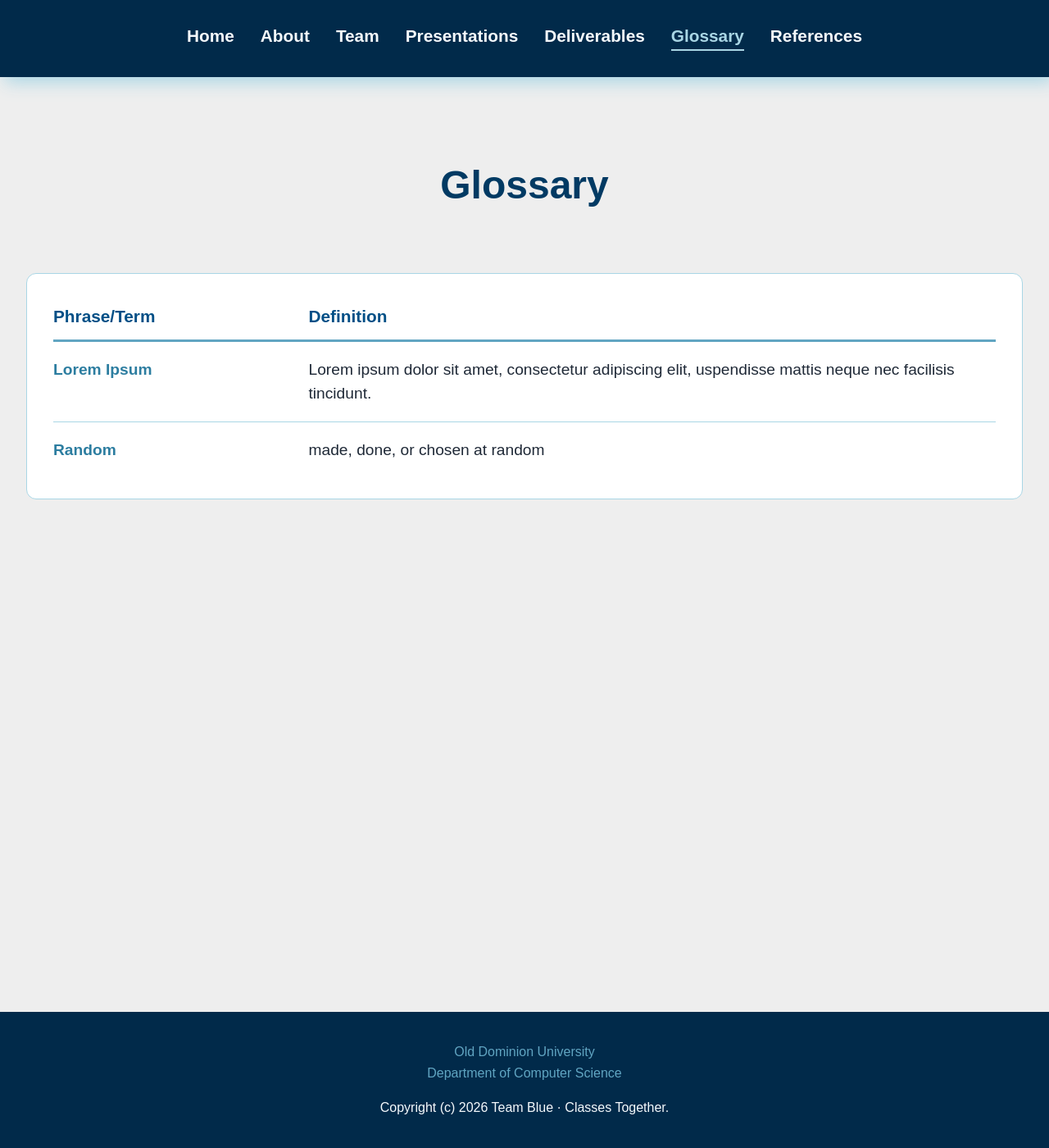
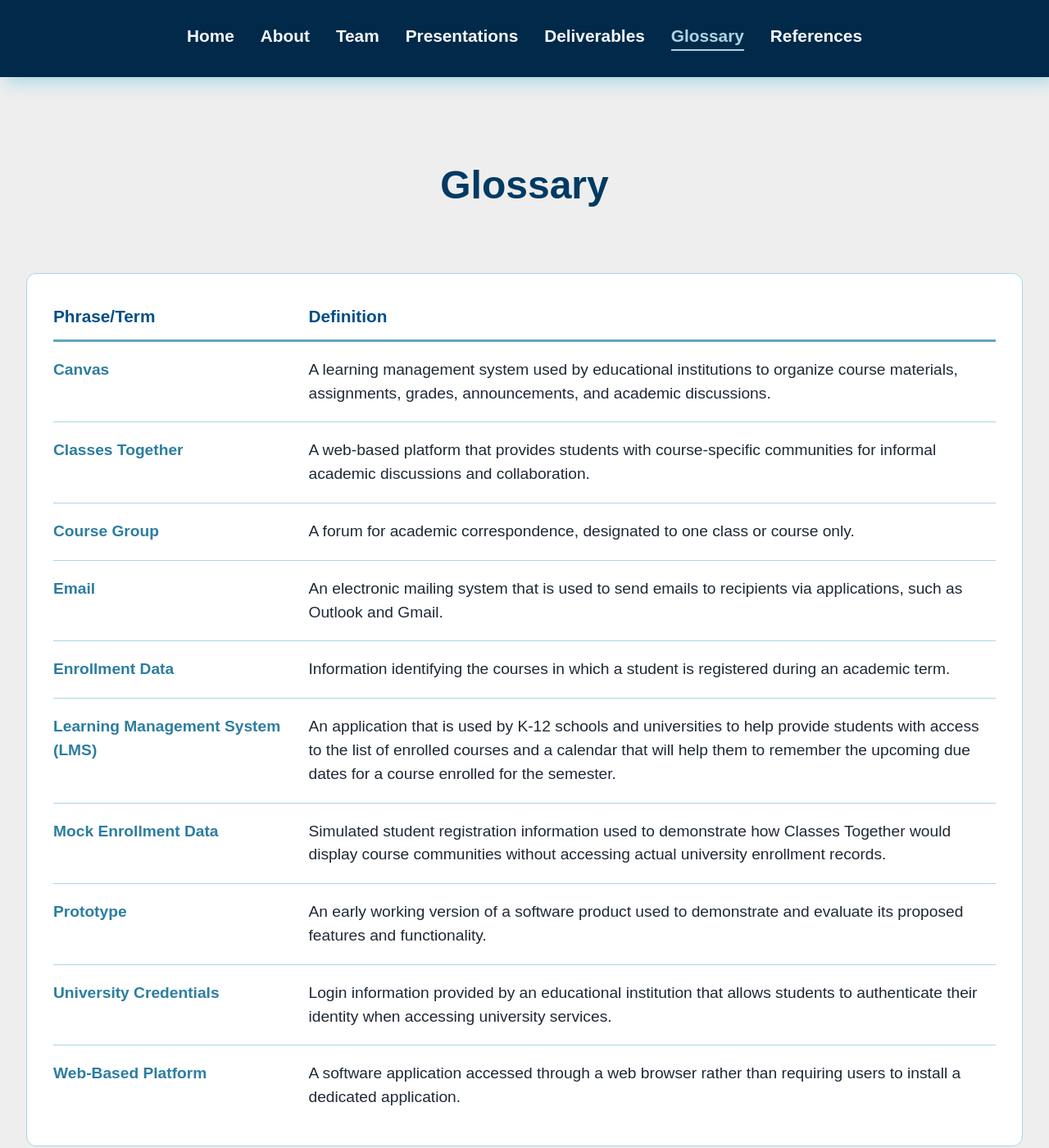
Before and after one commit to classes-together/classes-together.github.io, a Jekyll site: the page built from pages/glossary.html, in a window 1280 px wide and 1400 px high. Shown: the whole window at 82% size. Built offline with Jekyll 4.4.1, drawn with Linux system fonts in a browser that asks for light colours.

Commit message:
Updated glossary

```diff
--- a/_data/glossary.yml
+++ b/_data/glossary.yml
@@ -1,8 +1,45 @@
 terms:
-  - term: Random
+  - term: Canvas
     definition: >-
-      made, done, or chosen at random
+      A learning management system used by educational institutions to organize course materials, assignments, grades, announcements, and academic discussions.
 
-  - term: Lorem Ipsum
+
+  - term: Classes Together
     definition: >-
-      Lorem ipsum dolor sit amet, consectetur adipiscing elit, uspendisse mattis neque nec facilisis tincidunt.
+      A web-based platform that provides students with course-specific communities for informal academic discussions and collaboration.
+
+  - term: Course Group
+    definition: >-
+      A forum for academic correspondence, designated to one class or course only.
+
+  - term: Email
+    definition: >-
+      An electronic mailing system that is used to send emails to recipients via applications, such as Outlook and Gmail.
+
+
+  - term: Enrollment Data
+    definition: >-
+      Information identifying the courses in which a student is registered during an academic term.
+
+
+  - term: Learning Management System (LMS)
+    definition: >-
+      An application that is used by K-12 schools and universities to help provide students with access to the list of enrolled courses and a calendar that will help them to remember the upcoming due dates for a course enrolled for the semester.
+
+  - term: Mock Enrollment Data
+    definition: >-
+      Simulated student registration information used to demonstrate how Classes Together would display course communities without accessing actual university enrollment records.
+
+
+  - term: Prototype
+    definition: >-
+      An early working version of a software product used to demonstrate and evaluate its proposed features and functionality.
+
+  - term: University Credentials
+    definition: >-
+      Login information provided by an educational institution that allows students to authenticate their identity when accessing university services.
+
+
+  - term: Web-Based Platform
+    definition: >-
+      A software application accessed through a web browser rather than requiring users to install a dedicated application.
```
